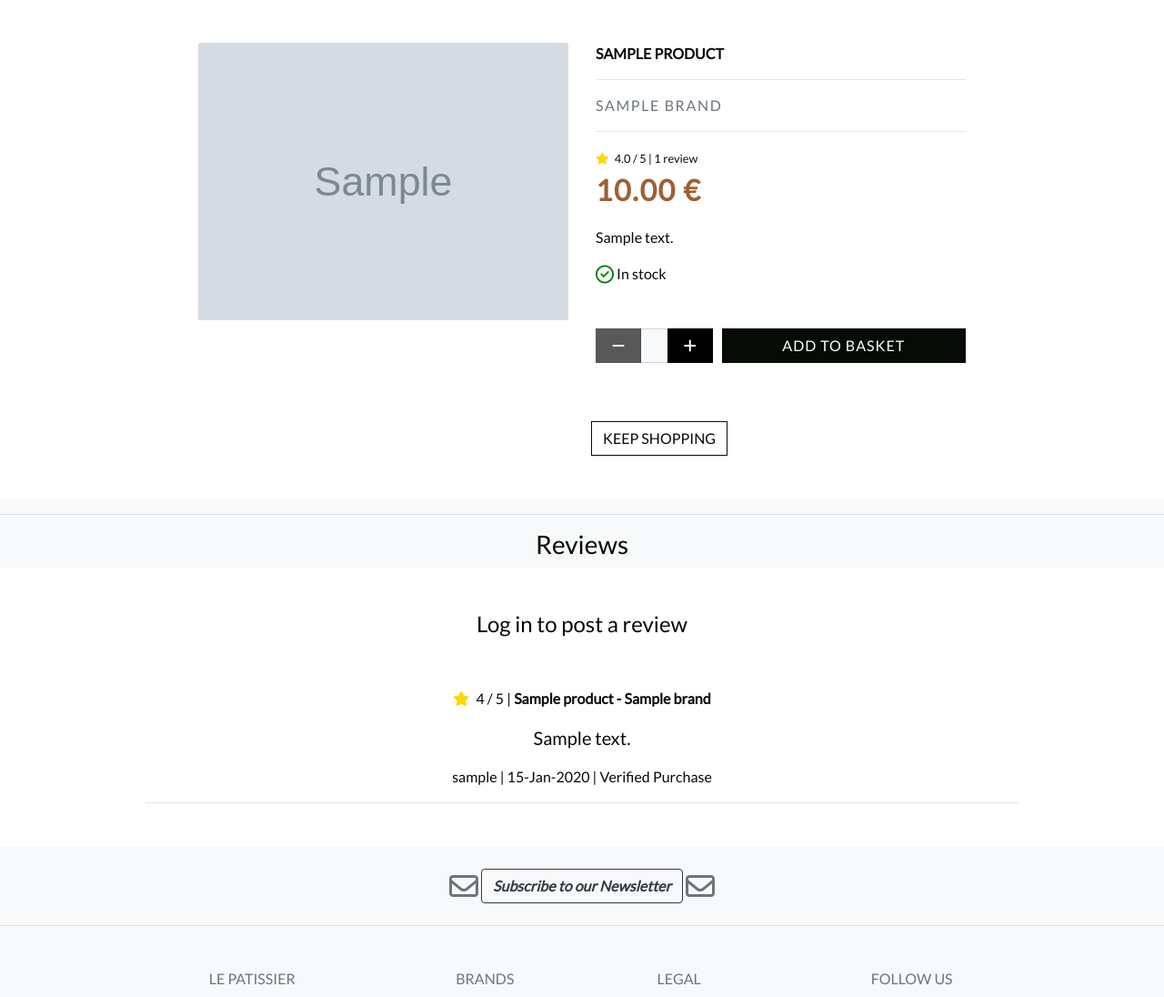
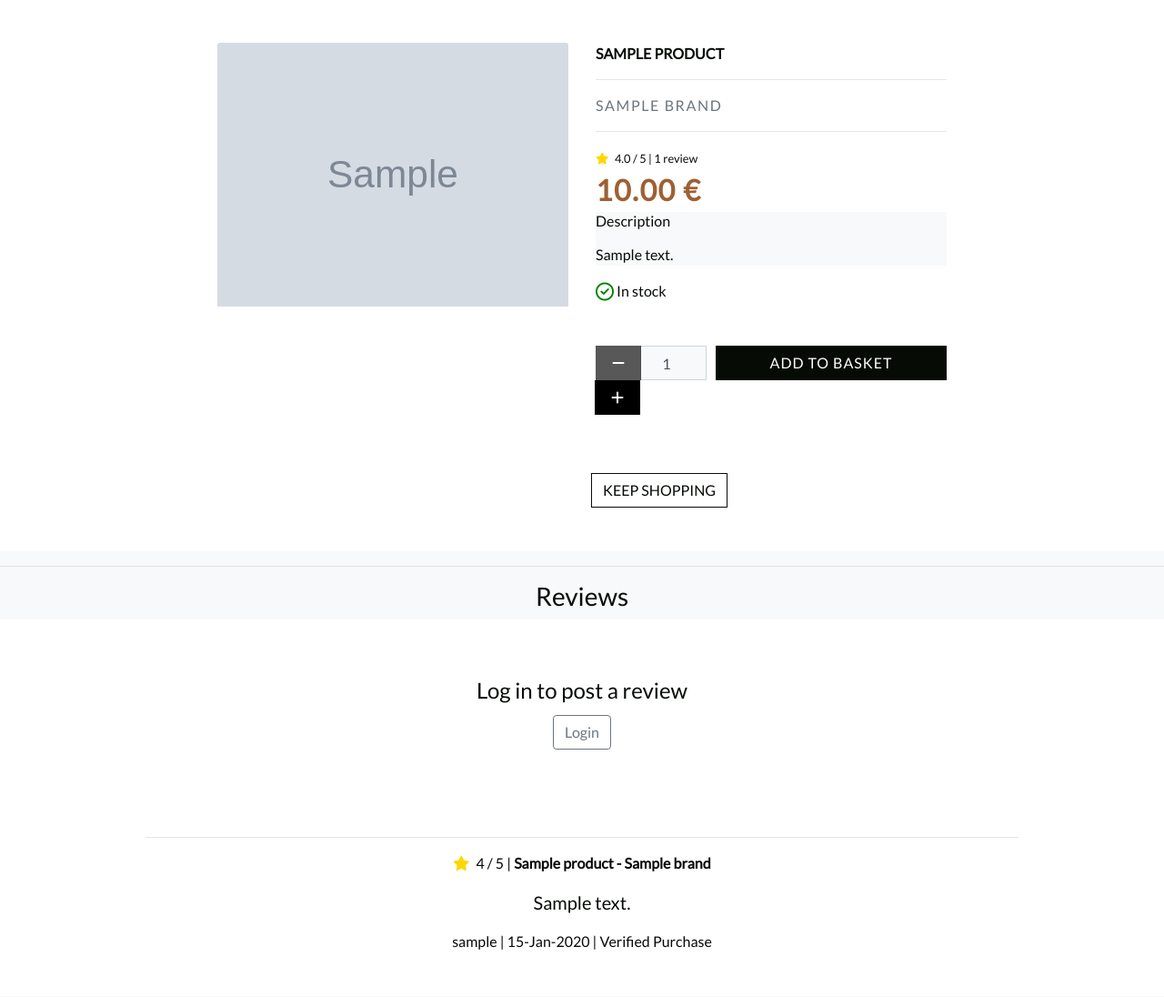
Before and after one commit to LudovicLeGuen/le_patissier, a Django app: page /products/1/ in a window 1280 px wide. Shown: the part 141-1237 px from the top of the page at 91% size. Run offline with Django 3.2, Linux system fonts and the light colour scheme; tables that the repository leaves empty hold one stand-in row (values such as "Sample post"); grey boxes marked "Sample" are stand-in pictures; some libraries are stand-ins or nearby versions.

Commit message:
Updated product details page

```diff
--- a/products/templates/products/one_brand.html
+++ b/products/templates/products/one_brand.html
@@ -13,7 +13,7 @@
 <div class="container-fluid">
     <div class="row">
         <div class="col text-center my-3">
-            <h2 class="logo-font">Products</h2>
+            <h2 class="logo-font">Products {{ product.brand.friendly_name }}</h2>
             <hr class="w-50 mb-1">
         </div>
     </div>
@@ -71,7 +71,7 @@
                             <p class="mb-0 text-center font-weight-bold">{{ product.name }}</p>
                         </div>
                         <div class="card-body pb-0">
-                            <p class="mb-0 text-center"><a href="{% url 'products' %}?brand={{ product.brand.name }}">{{ product.brand.friendly_name }}</a></p>
+                            <p class="brand-detail mb-0 text-center"><a href="{% url 'products' %}?brand={{ product.brand.name }}">{{ product.brand.friendly_name }}</a></p>
                         </div>
                         <div class="card-footer bg-white pt-0 border-0 text-left">
                             {% if product.discount != 0 %}
--- a/products/templates/products/product_detail.html
+++ b/products/templates/products/product_detail.html
@@ -11,17 +11,15 @@
 
 {% block content %}
 <div class="container-fluid">
-    <div class="row">
-        <div class="col-12 col-md-6 col-lg-4 offset-lg-2">
+    <div class="row mx-3 d-flex justify-content-center">
+        <div class="col-12  col-lg-4 ">
             <div class="image-container my-5">
                 {% if product.image %}
                 <a href="{{ product.image.url }}" target="_blank">
                     <img class="card-img-top img-fluid" src="{{ product.image.url }}" alt="{{ product.name }}">
                 </a>
                 {% else %}
-                <a href="">
                     <img class="card-img-top img-fluid" src="{{ MEDIA_URL }}noimage.png" alt="{{ product.name }}">
-                </a>
                 {% endif %}
             </div>
         </div>
@@ -30,7 +28,7 @@
                 <p class="mb-0 font-weight-bold text-uppercase">{{ product.name }}
                     <hr>
                 </p>
-                <p class="brand-detail text-uppercase link-secondary"><a href="{% url 'products' %}?brand={{ product.brand.name }}">
+                <p class="brand-detail link-secondary"><a href="{% url 'products' %}?brand={{ product.brand.name }}">
                         {{ product.brand.friendly_name }}</a>
                     <hr>
                 </p>
@@ -61,7 +59,10 @@
                 {% else %}
                 <p class="mb-0 detail-price">{{ product.price }} €</p>
                 {% endif %}
+                <div class="bg-light">
+                    <h6 class="text-decoration-underline">Description</h6>
                     <p class="mt-3">{{ product.description }}</p>
+                </div>
                 <p class="mb-0"><i class="fa-regular fa-circle-check fa-lg" style='color: green'></i> In stock</p>
                 <div class="my-3">
                     {% if request.user.is_superuser %}
@@ -123,7 +124,7 @@
             <h3> Reviews </h3>
         </div>
     </div>
-    <div class="row d-flex justify-content-center">
+    <div class="row d-flex justify-content-center my-3">
         {% if request.user.is_authenticated %}
         <form method="post" action=".">
             {% csrf_token %}
@@ -132,6 +133,10 @@
             {{ field | as_crispy_field }}
 
             {% endfor %}
+            <div>
+                <textarea name="body" cols="30" rows="4" placeholder="Leave a comment..."></textarea>
+            </div>
+            <div class="d-flex justify-content-between">
                 <div>
                     <label>Rating</label>
                     <select name="rating">
@@ -143,27 +148,25 @@
                     </select>
                 </div>
                 <div>
-                <label>Comment</label>
-                <textarea name="body" cols="30" rows="4"></textarea>
+                    <button>Submit</button>
                 </div>
-            <div>
-                <button>Submit</button>
             </div>
         </form>
         {% else %}
-            <div class="my-5">
+            <div class="my-5 d-flex flex-column text-center ">
                 <h4>Log in to post a review</h4>
+                <p><a class="btn btn-outline-secondary mt-1" href="{% url 'account_login' %}">Login</a></p>
             </div>
         {% endif %}
     </div>
-    <div class="row d-flex justify-content-center flex-column m-auto my-5"></div>
+    <div class="row d-flex justify-content-center flex-column m-auto my-3"></div>
         {% for review in product.reviews.all %}
             {% if review.approved == True %}
                 <div class="w-75 m-auto text-center">
+                    <hr>
                     <p><i class="fas fa-star mr-1" style='color: #ffd700'></i> {{ review.rating}} / 5  | <strong>{{ product.name}} - {{ product.brand.friendly_name }}</strong></p>
                     <p class="lead">{{ review.body }}</p>
                     <p class="text-mted">{{ review.created_by }} | {{ review.created_on|date:"d-M-Y" }} | Verified Purchase</p>
-                    <hr>
                 </div>
             {% endif %}
     </div>
--- a/static/css/base.css
+++ b/static/css/base.css
@@ -240,6 +240,7 @@ body {
 .brand-detail a{
     color: #6c757d !important;
     letter-spacing: 0.1rem;
+    text-transform: uppercase;
 }
 
 .brand-detail a:hover{
```
Also changed, not shown: products/templates/products/all_brands.html (+24 -0 lines). Lines whose indentation alone changed are shown as unchanged.
